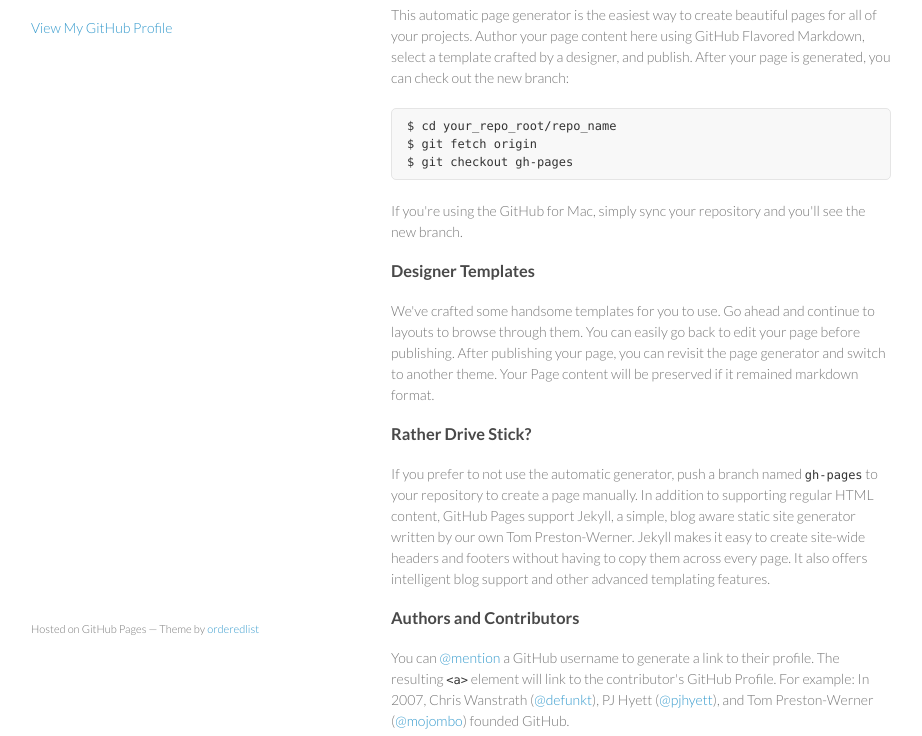
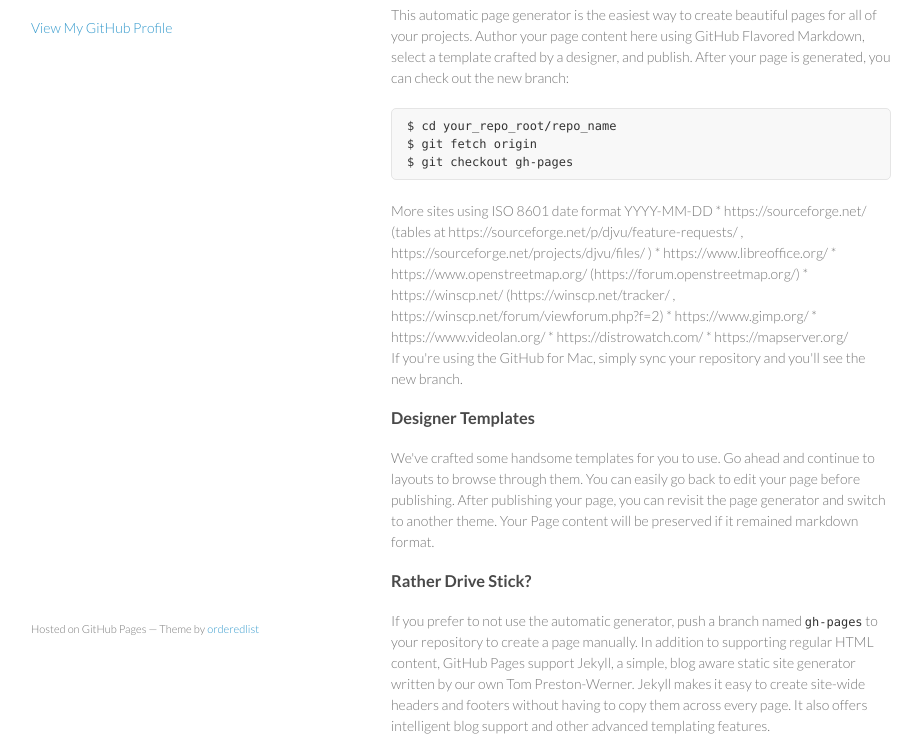
Before and after one commit to annainfo/annainfo.github.io, a plain HTML site: page index.html in a window 1280 px wide. Shown: the part 92-828 px from the top of the page, without its empty margins (179-1101 px from the left). Drawn offline with Linux system fonts and the light colour scheme.

Commit message:
Update index.html

```diff
--- a/index.html
+++ b/index.html
@@ -33,6 +33,17 @@ $ git fetch origin
 $ git checkout gh-pages
 </code></pre>
 
+More sites using ISO 8601 date format YYYY-MM-DD
+* https://sourceforge.net/ (tables at https://sourceforge.net/p/djvu/feature-requests/ , https://sourceforge.net/projects/djvu/files/ )
+* https://www.libreoffice.org/
+* https://www.openstreetmap.org/ (https://forum.openstreetmap.org/)
+* https://winscp.net/ (https://winscp.net/tracker/ , https://winscp.net/forum/viewforum.php?f=2)
+* https://www.gimp.org/
+* https://www.videolan.org/
+* https://distrowatch.com/
+* https://mapserver.org/
+
+
 <p>If you're using the GitHub for Mac, simply sync your repository and you'll see the new branch.</p>
 
 <h3>
```
